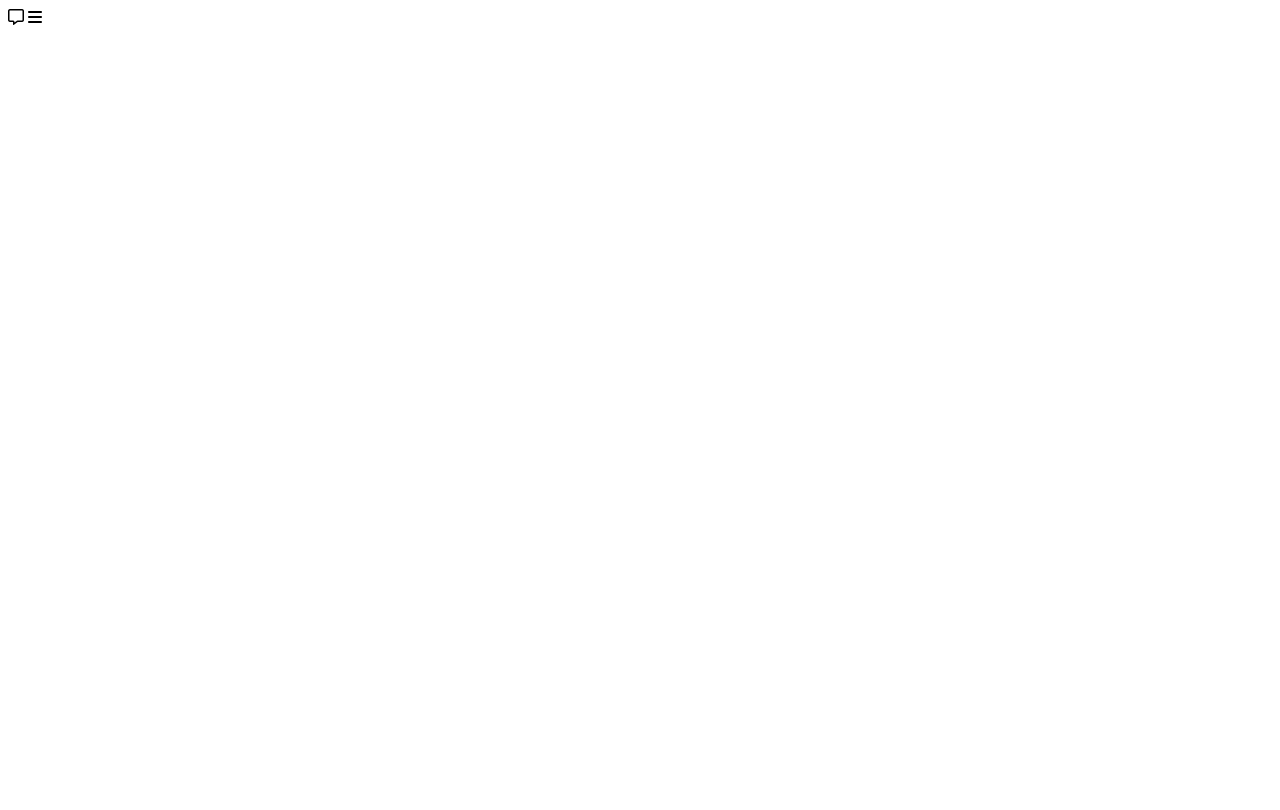
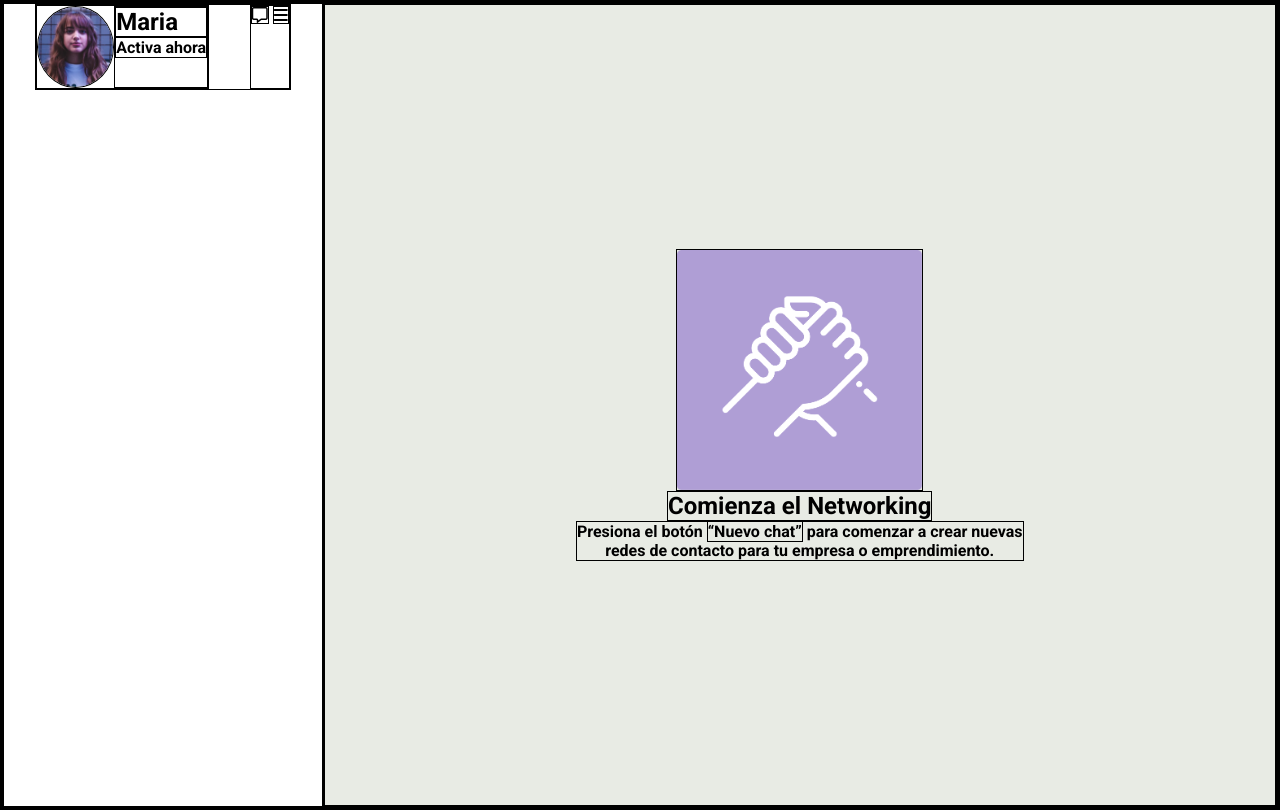
Before and after one commit to carolinalunasfarah/Desafio-LATAM_Flexbox, a plain HTML site: page index.html in a window 1280 px wide. Drawn offline with Linux system fonts and the light colour scheme.

Commit message:
a little of structure

```diff
--- a/assets/css/style.css
+++ b/assets/css/style.css
@@ -1,4 +1,62 @@
 * {
-    font-family: 'Open Sans', sans-serif;
-font-family: 'Roboto', sans-serif;
+    font-family: "Open Sans", sans-serif;
+    font-family: "Roboto", sans-serif;
+    border: solid 1px black;
+    margin: 0;
 }
+
+main {
+    display: flex;
+    justify-content: space-around;
+}
+
+.contacts {
+    text-align: start;
+    padding: 0;
+}
+
+.user {
+    display: flex;
+    justify-content: space-between;
+    width: 80%;
+}
+
+.user_status {
+    display: flex;
+}
+
+.user_status img {
+    height: 5rem;
+    border-radius: 50%;
+}
+
+menu{
+    display: flex;
+    justify-content: flex-start;
+}
+
+.contacts {
+    display: flex;
+    flex-direction: column;
+    flex-basis: 25%;
+    align-items: center;
+    min-height: 100vh;
+}
+
+.right_column {
+    background-color: #E8EBE4;
+    flex-basis: 75%;
+}
+
+.main_section {
+    display: flex;
+    justify-content: center;
+    align-items: center;
+    flex-direction: column;
+    text-align: center;
+    min-height: 100vh;
+}
+
+.main_section img {
+    height: 15rem;
+}
--- a/index.html
+++ b/index.html
@@ -14,11 +14,43 @@
             href="https://fonts.googleapis.com/css2?family=Open+Sans&family=Roboto:wght@700&display=swap"
             rel="stylesheet" />
         <!-- fontawesome -->
-        <script src="https://kit.fontawesome.com/f4fd55b42a.js" crossorigin="anonymous"></script>
+        <script
+            src="https://kit.fontawesome.com/f4fd55b42a.js"
+            crossorigin="anonymous"></script>
     </head>
     <body>
-        <i class="fa-regular fa-message"></i>
-        <i class="fa-solid fa-bars"></i>
+        <main>
+            <menu class="contacts">
+                <article class="user">
+                    <div class="user_status">
+                        <img
+                            src="assets/img/01.jpg"
+                            alt="Fotografía frontal de Maria" />
+                        <section class="user_info">
+                            <h2>Maria</h2>
+                            <p>Activa ahora</p>
+                        </section>
+                    </div>
+                    <div class="user_icons">
+                        <i class="fa-regular fa-message"></i>
+                        <i class="fa-solid fa-bars"></i>
+                    </div>
+                </article>
+            </menu>
 
+            <div class="right_column">
+                <section class="main_section">
+                    <img
+                        src="assets/img/hand.png"
+                        alt="Imagen manos infografía sobre fondo violeta" />
+                    <h1>Comienza el Networking</h1>
+                    <p>
+                        Presiona el botón <strong>“Nuevo chat”</strong> para
+                        comenzar a crear nuevas <br />
+                        redes de contacto para tu empresa o emprendimiento.
+                    </p>
+                </section>
+            </div>
+        </main>
     </body>
 </html>
```
